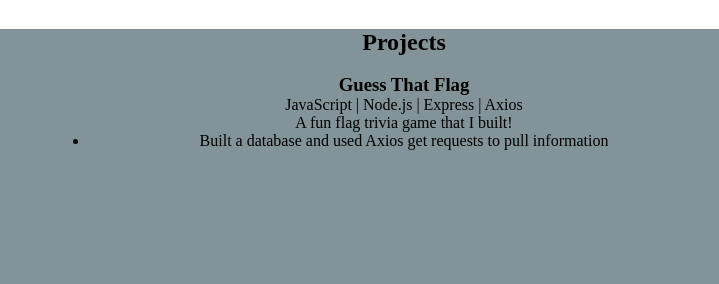
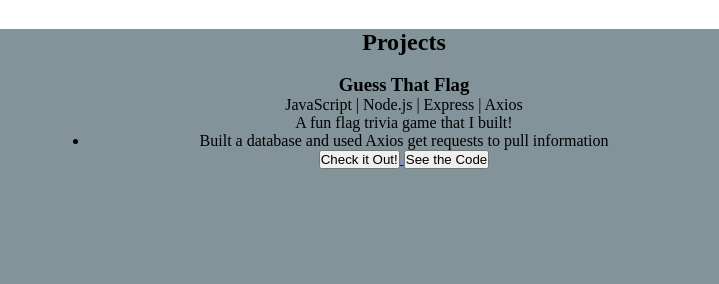
Before and after one commit to ReeseSch/ReeseSch.github.io, a plain HTML site: page index.html in a window 1280 px wide. Shown: the part 424-708 px from the top of the page, 561-1280 px from the left. Drawn offline with Linux system fonts and the light colour scheme.

Commit message:
buttons introduced

```diff
--- a/index.html
+++ b/index.html
@@ -59,13 +59,23 @@
             </div>
             <div class="flex-child green" id="flex2">
                 <h1>Projects</h1> <br>
+                <div>
+                    <h3>Guess That Flag</h3>
+                    <p>JavaScript | Node.js | Express | Axios </p>
+                    <p>A fun flag trivia game that I built!</p>
+                    <ul>
+                        <li>Built a database and used Axios get requests to pull information</li>
+                    </ul>
+                    <section>
+                        <a href="https://guess-that-flag-rsch.herokuapp.com/">
+                            <button>Check it Out!</button>
+                        </a>
+                        <a href="https://github.com/ReeseSch/guess-that-flag">
+                            <button>See the Code</button>
+                        </a>
 
-                <h3>Guess That Flag</h3>
-                <p>JavaScript | Node.js | Express | Axios </p>
-                <p>A fun flag trivia game that I built!</p>
-                <ul>
-                    <li>Built a database and used Axios get requests to pull information</li>
-                </ul>
+                    </section>
+                </div>
 
 
 
--- a/styles.css
+++ b/styles.css
@@ -43,6 +43,7 @@ header {
     background-color: #829399;
     clear: both;
     margin-top: 20em;
+    height: 40em;
 }
 
 .flex-container {
@@ -72,6 +73,7 @@ header {
     flex-wrap: wrap;
     justify-content: center;
     align-items: center;
+    flex-wrap: wrap;
 
 }
 .logoImg {
```
